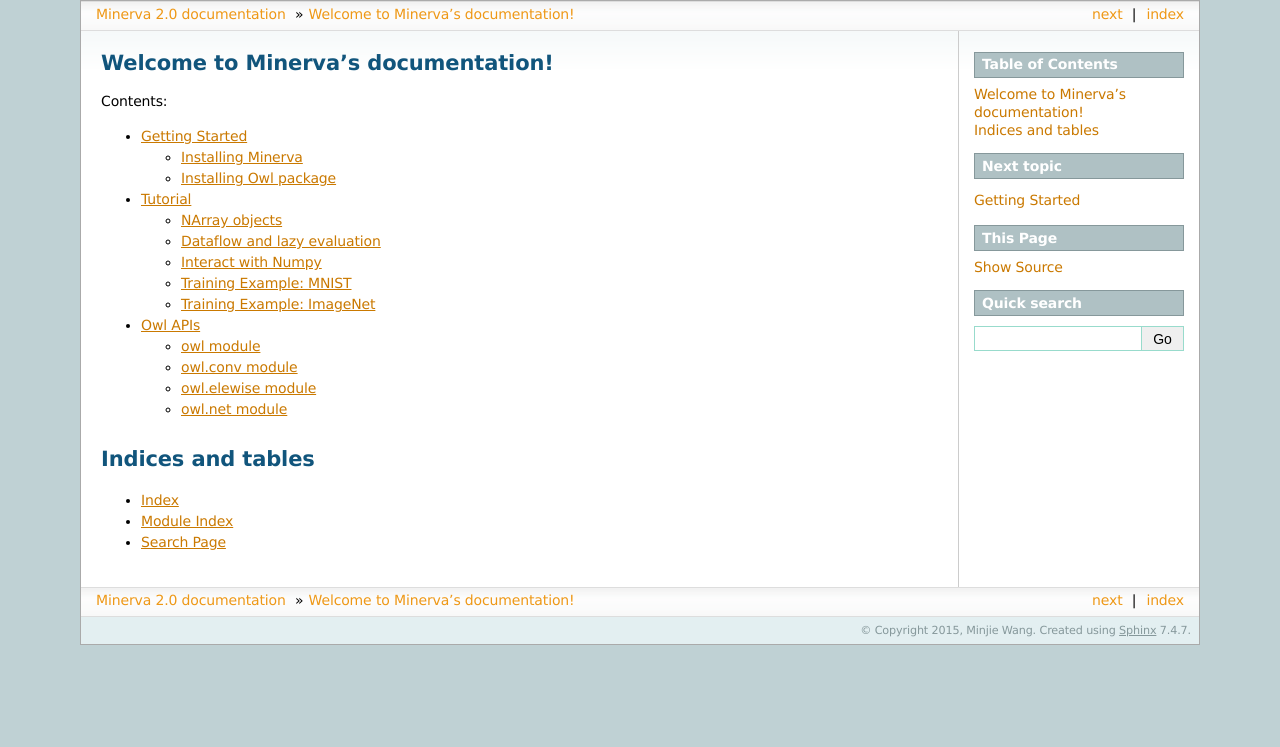
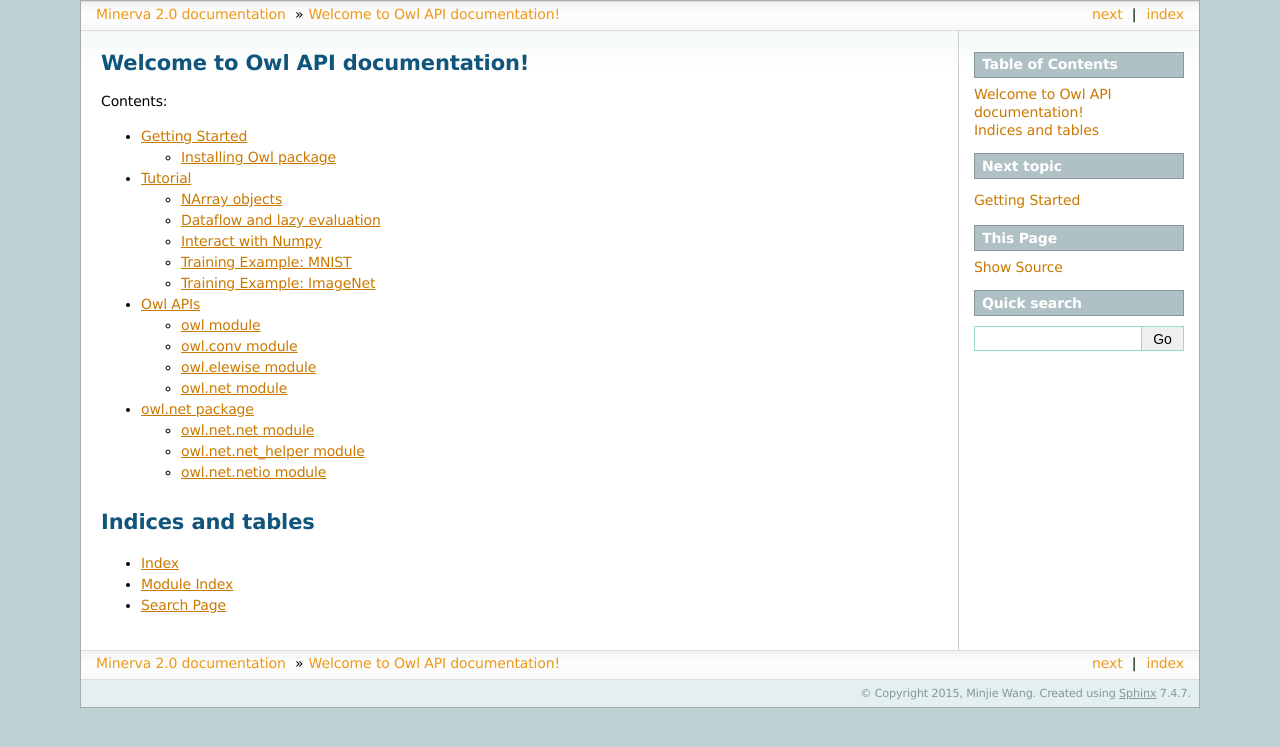
Before and after one commit to dmlc/minerva, a Sphinx documentation site: the page built from doc/source/index.rst, in a window 1280 px wide. Shown: the top 747 px of the page. Built offline with Sphinx 7.4.7, drawn with Linux system fonts in a browser that asks for light colours.

Commit message:
[doc] adapt doc to the python module change

```diff
--- a/doc/source/index.rst
+++ b/doc/source/index.rst
@@ -3,7 +3,7 @@
    You can adapt this file completely to your liking, but it should at least
    contain the root `toctree` directive.
 
-Welcome to Minerva's documentation!
+Welcome to Owl API documentation!
 ===================================
 
 Contents:
@@ -14,6 +14,7 @@
   install
   tutorial
   owl
+  owl.net
 
 
 Indices and tables
--- a/doc/source/install.rst
+++ b/doc/source/install.rst
@@ -1,8 +1,5 @@
 Getting Started
 ===============
 
-Installing Minerva
-------------------
-
 Installing Owl package
 ----------------------
--- a/doc/source/owl.caffe.rst
+++ b/doc/source/owl.net.rst
@@ -1,30 +1,26 @@
-owl.caffe package
+owl.net package
 =================
 
-Submodules
-----------
-
-owl.caffe.caffe_pb2 module
+owl.net.net module
 --------------------------
 
-.. automodule:: owl.caffe.caffe_pb2
+.. automodule:: owl.net.net
     :members:
     :undoc-members:
     :show-inheritance:
 
-owl.caffe.converter module
+owl.net.net_helper module
 --------------------------
 
-.. automodule:: owl.caffe.converter
+.. automodule:: owl.net.net_helper
     :members:
     :undoc-members:
     :show-inheritance:
 
+owl.net.netio module
+--------------------
 
-Module contents
----------------
-
-.. automodule:: owl.caffe
+.. automodule:: owl.net.netio
     :members:
     :undoc-members:
     :show-inheritance:
```
Also changed, not shown: 1 other file.
